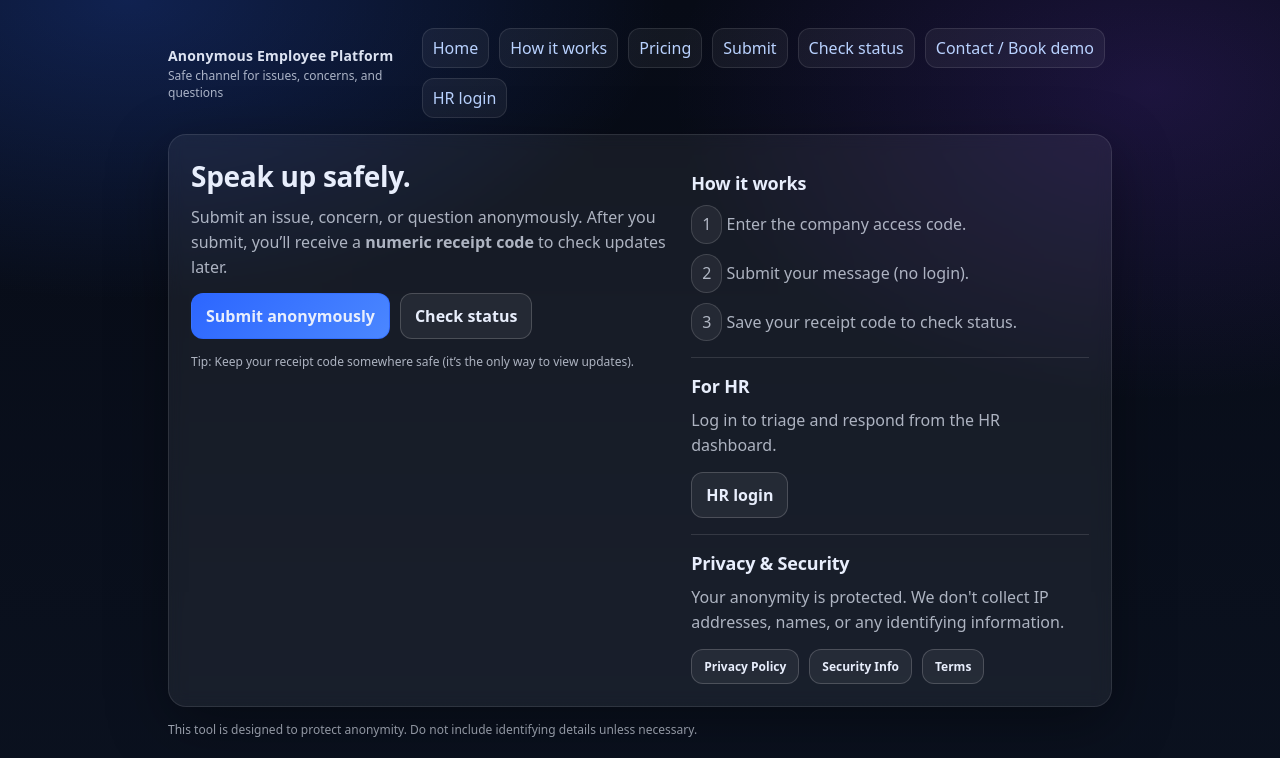
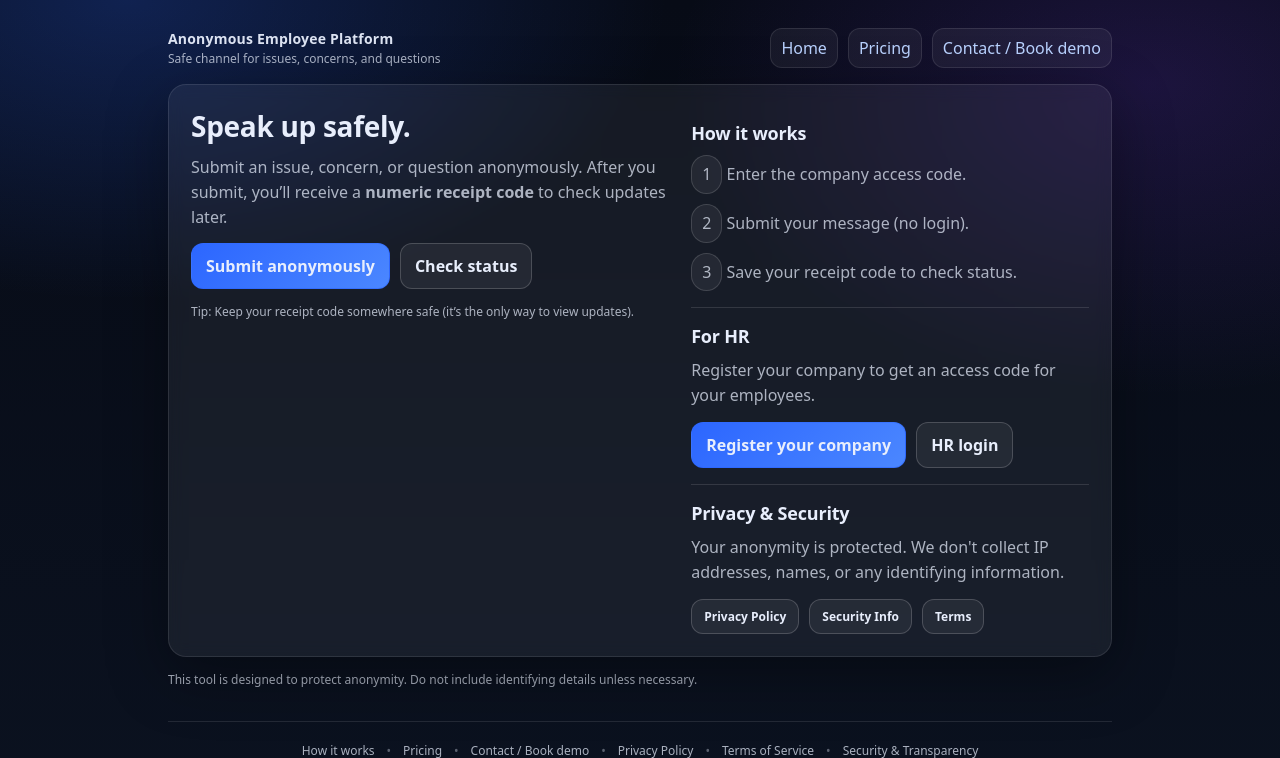
Before and after one commit to gaggame1010-arch/employee-feedback-platform, a Django app: page / in a window 1280 px wide. Shown: the top 758 px of the page. Run offline with Django 5.2, Linux system fonts and the light colour scheme.

Commit message:
Update navigation: remove duplicate links from top bar, add HR registration button to home page

```diff
--- a/submissions/templates/submissions/base.html
+++ b/submissions/templates/submissions/base.html
@@ -176,12 +176,8 @@
         </div>
         <div class="nav">
           <a href="/">Home</a>
-          <a href="/how-it-works/">How it works</a>
           <a href="/pricing/">Pricing</a>
-          <a href="/submit/">Submit</a>
-          <a href="/status/">Check status</a>
           <a href="/contact/">Contact / Book demo</a>
-          <a href="/admin/">HR login</a>
         </div>
       </div>
       <div class="card">
--- a/submissions/templates/submissions/home.html
+++ b/submissions/templates/submissions/home.html
@@ -19,8 +19,9 @@
       <p class="muted"><span class="pill neutral">3</span> Save your receipt code to check status.</p>
       <hr />
       <h2>For HR</h2>
-      <p class="muted">Log in to triage and respond from the HR dashboard.</p>
+      <p class="muted">Register your company to get an access code for your employees.</p>
       <div class="actions">
+        <a class="btn btn-primary" href="{% url 'submissions:hr_register' %}">Register your company</a>
         <a class="btn" href="/admin/">HR login</a>
       </div>
       <hr />
```
